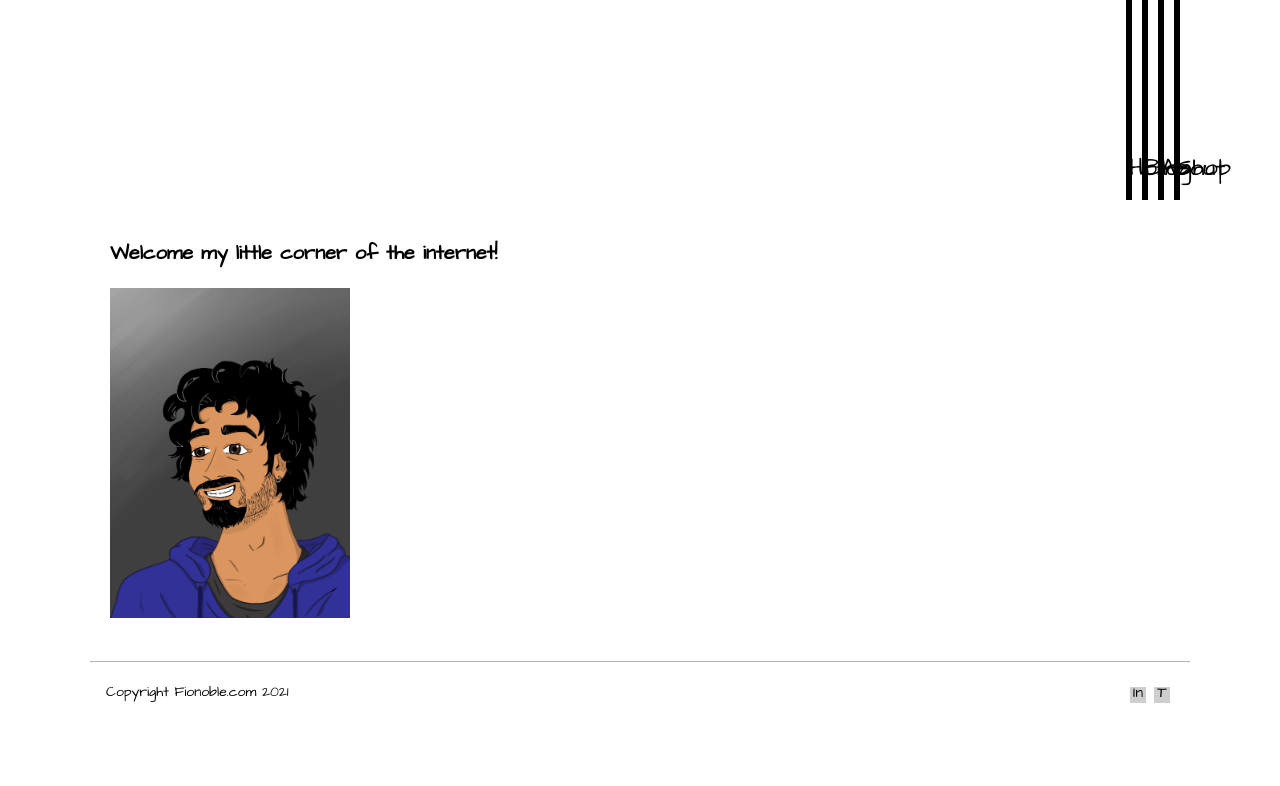
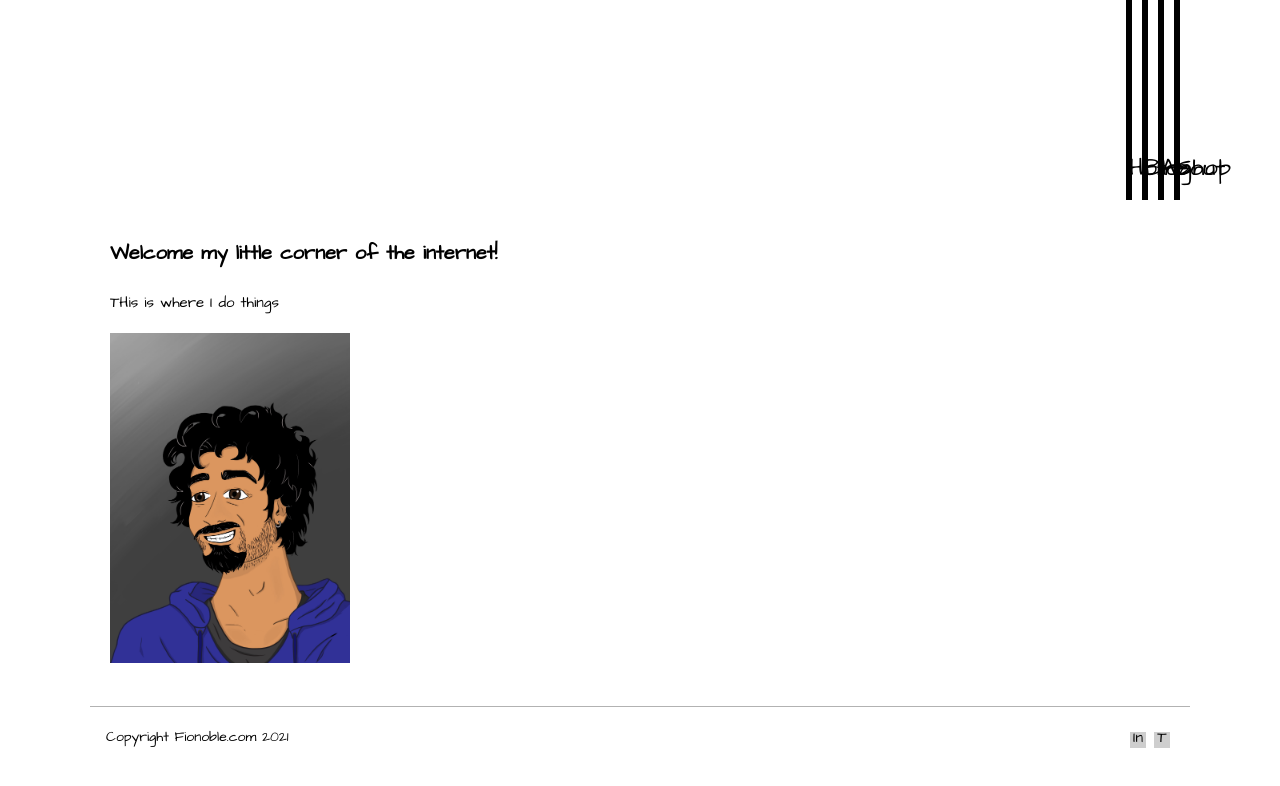
Before and after one commit to Fionoble/fionoble.com, a Next.js app: page / in a window 1280 px wide. Shown: the top 786 px of the page. Built offline with nearby package versions, Linux system fonts and the light colour scheme.

Commit message:
Setting up git

```diff
--- a/pages/index.tsx
+++ b/pages/index.tsx
@@ -16,7 +16,7 @@ const imageLayout = styled.div``;
 function Home() {
   return <Layout>
     <h1>Welcome my little corner of the internet!</h1>
-    <p></p>
+    <p>THis is where I do things</p>
     <p></p>
 
     <Image
```
